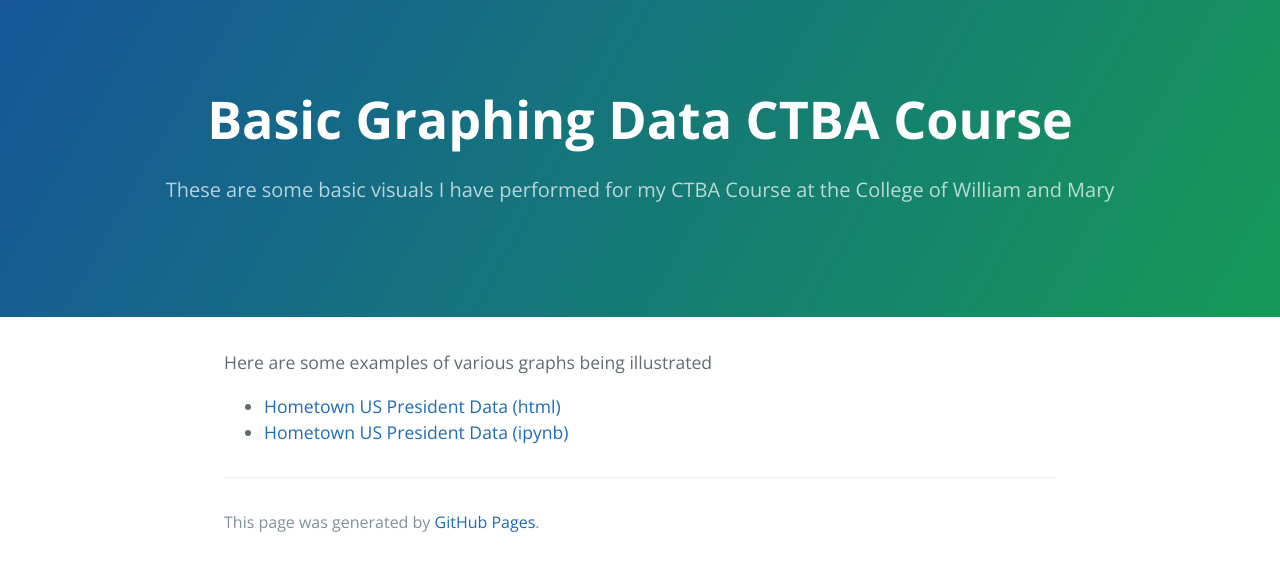
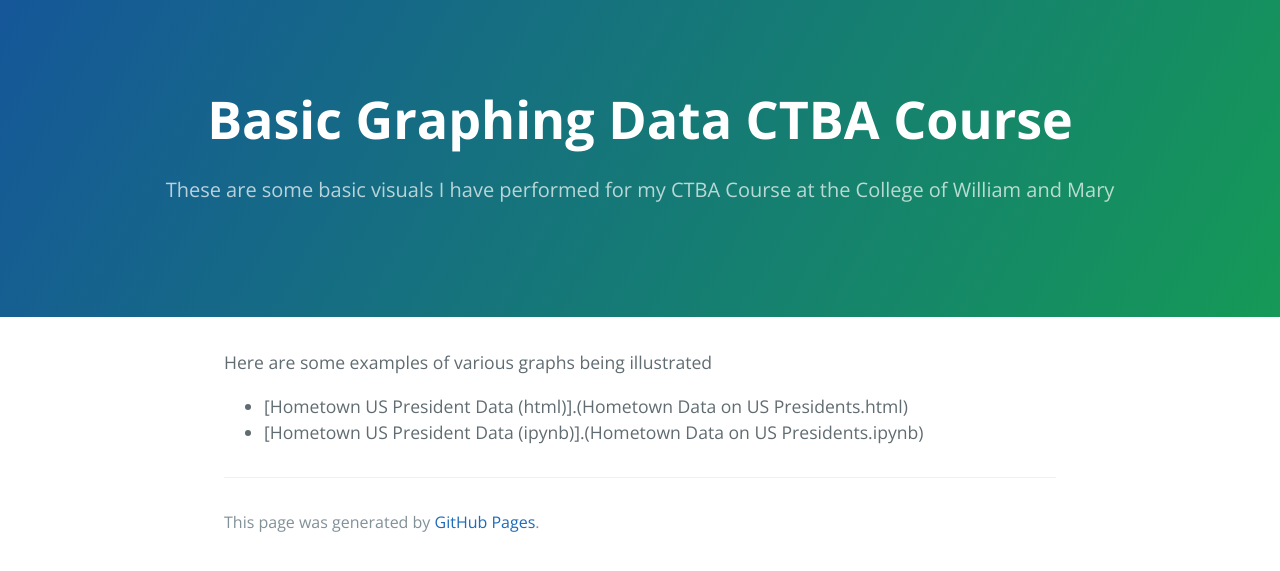
Before and after one commit to EnGinear87/EnGinear87.github.io, a Jekyll site: the page built from Basic Graphing Data/index.md, in a window 1280 px wide. Shown: the top 571 px of the page. Built offline with Jekyll 4.4.1, drawn with Linux system fonts in a browser that asks for light colours; our own code applies the rules of GitHub Pages for plain Markdown files.

Commit message:
Update index.md

```diff
--- a/Basic Graphing Data/index.md
+++ b/Basic Graphing Data/index.md
@@ -3,5 +3,5 @@ title: Basic Graphing Data CTBA Course
 description: These are some basic visuals I have performed for my CTBA Course at the College of William and Mary
 ---
 Here are some examples of various graphs being illustrated
-- [Hometown US President Data (html)](Hometown Data on US Presidents.html)
-- [Hometown US President Data (ipynb)](Hometown Data on US Presidents.ipynb)
+- [Hometown US President Data (html)].(Hometown Data on US Presidents.html)
+- [Hometown US President Data (ipynb)].(Hometown Data on US Presidents.ipynb)
```
